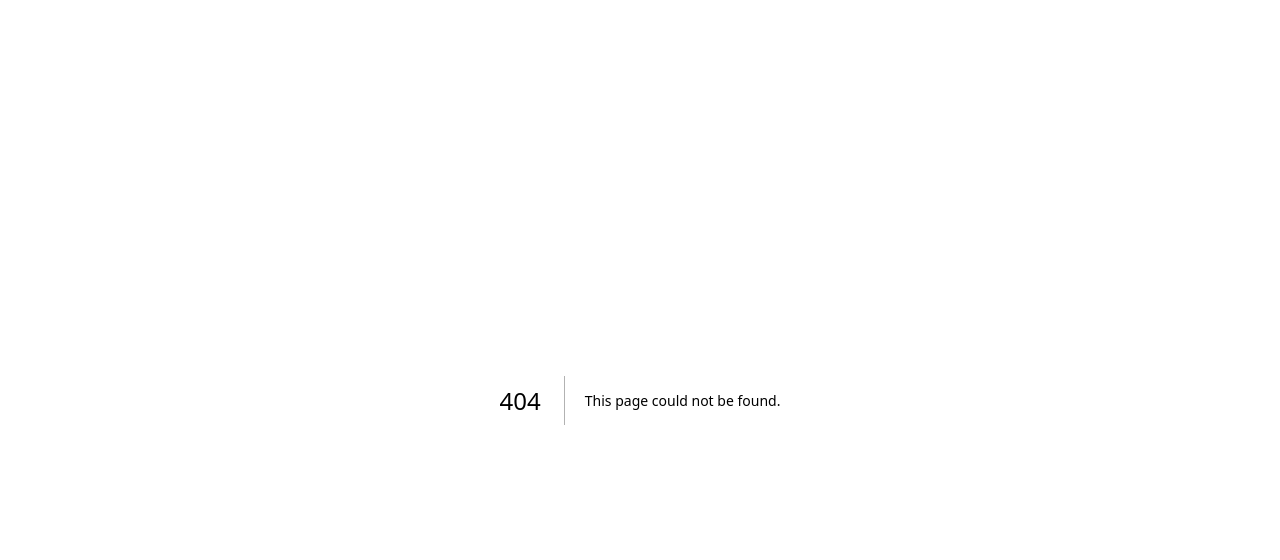
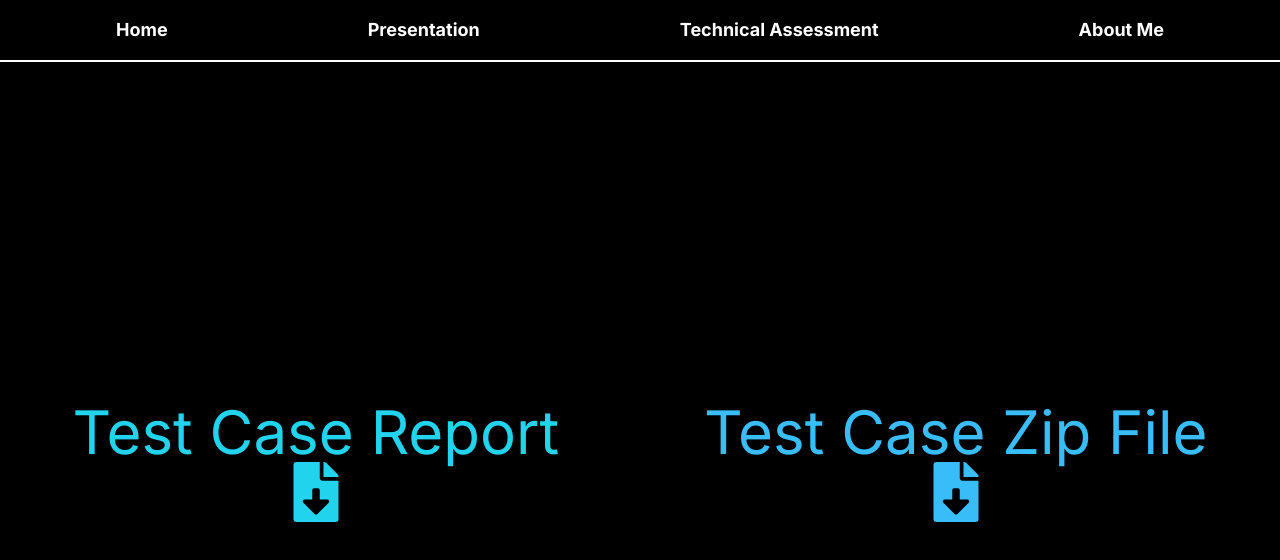
Before and after one commit to nickldimartino/smartbear_presentation, a Next.js app: page /technical-assessment in a window 1280 px wide. Before the commit this address had no page. Shown: the top 560 px of the page. Built offline with nearby package versions, Linux system fonts and the light colour scheme.

Commit message:
Added Technical Assessment

```diff
--- a/app/presentation/page.tsx
+++ b/app/presentation/page.tsx
@@ -4,7 +4,7 @@ const Page = () => {
   return (
     <div>
       <NavBar />
-      <div className="flex flex-col justify-center items-center">
+      <div className="flex flex-col justify-center items-center text-white">
         <div className="text-7xl p-2 h-screen grid place-items-center">
           Next.js
         </div>
--- /dev/null
+++ b/app/technical-assessment/page.tsx
@@ -0,0 +1,47 @@
+"use client";
+import NavBar from "@/components/NavBar";
+import { FaFileDownload } from "react-icons/fa";
+import Link from "next/link";
+
+const Page = () => {
+  const handleFileDownload = () => {
+    const fileName = "/pdfs/DiMartinoNicholas_TechnicalAssessment_Part4.zip";
+    const aTag = document.createElement("a");
+    aTag.href = fileName;
+    aTag.setAttribute("download", fileName);
+    document.body.appendChild(aTag);
+    aTag.click();
+    aTag.remove();
+  };
+
+  return (
+    <div>
+      <NavBar />
+      <div className="min-h-screen w-full flex justify-around items-center">
+        <Link
+          href="/pdfs/DiMartinoNicholas_TechnicalAssessment_Report.pdf"
+          target="_blank"
+          className="text-6xl text-[#22d3ee]"
+          rel="noopener noreferrer"
+        >
+          <span className="flex flex-col items-center">
+            Test Case Report
+            <FaFileDownload />
+          </span>
+        </Link>
+        <button
+          onClick={handleFileDownload}
+          className="text-6xl text-[#38bdf8]"
+          rel="noopener noreferrer"
+        >
+          <span className="flex flex-col items-center">
+            Test Case Zip File
+            <FaFileDownload />
+          </span>
+        </button>
+      </div>
+    </div>
+  );
+};
+
+export default Page;
--- a/components/NavBar.tsx
+++ b/components/NavBar.tsx
@@ -5,6 +5,7 @@ const NavBar = () => {
     <div className="flex w-full justify-around items-center bg-black p-4 text-white border-b-2 border-white z-100">
       <Link href="/" className="font-bold text-lg hover:underline">Home</Link>
       <Link href="/presentation" className="font-bold text-lg hover:underline">Presentation</Link>
+      <Link href="/technical-assessment" className="font-bold text-lg hover:underline">Technical Assessment</Link>
       <Link href="/about-me" className="font-bold text-lg hover:underline">About Me</Link>
     </div>
   );
--- a/components/Welcome.tsx
+++ b/components/Welcome.tsx
@@ -24,6 +24,12 @@ const Welcome = () => {
           Presentation
         </Link>
         <Link
+          href="/technical-assessment"
+          className="font-bold text-base hover:underline text-white"
+        >
+          Technical Assessment
+        </Link>
+        <Link
           href="/about-me"
           className="font-bold text-base hover:underline text-white"
         >
```
Also changed, not shown: 2 other files (tests, documents, lock files or other folders).
